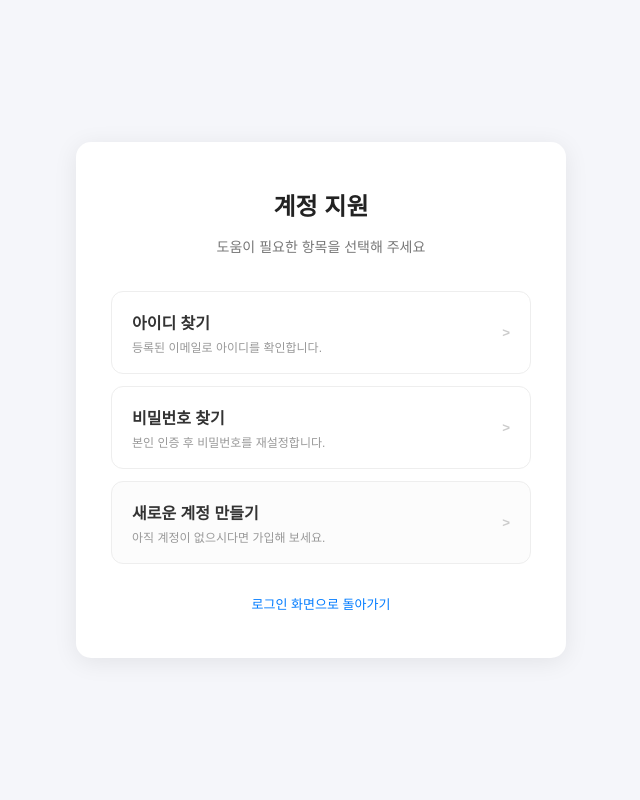
After one commit to seoyeon59/On-safe, a Flask app: template templates/support.html in a window 1280 px wide. The commit adds this page. Shown: the whole page, without its empty margins (319-959 px from the left). Run offline with Flask 3, Linux system fonts and the light colour scheme; the template is opened without the code that fills it, so the values that code supplies are empty; parts of the project's set-up code (start-up, migrations or seed data) failed here and were passed over.

Commit message:
아이디 및 비밀번호 찾기 추가

```diff
--- /dev/null
+++ b/static/support_style.css
@@ -0,0 +1,93 @@
+/* support_style.css */
+body {
+  font-family: 'Apple SD Gothic Neo', sans-serif;
+  background-color: #f5f6fa;
+  display: flex;
+  justify-content: center;
+  align-items: center;
+  height: 100vh;
+  margin: 0;
+}
+
+.support-container {
+  background: white;
+  padding: 45px 35px;
+  border-radius: 15px; /* 로그인 박스와 통일 */
+  box-shadow: 0 4px 25px rgba(0,0,0,0.08);
+  width: 100%;
+  max-width: 420px;
+  text-align: center;
+}
+
+h2 {
+  margin: 0 0 10px 0;
+  font-size: 24px;
+  color: #222;
+}
+
+p {
+  font-size: 14px;
+  color: #777;
+  margin-bottom: 35px;
+}
+
+.selection-list {
+  display: flex;
+  flex-direction: column;
+  gap: 12px;
+}
+
+.option-card {
+  display: flex;
+  justify-content: space-between;
+  align-items: center;
+  padding: 18px 20px;
+  border: 1px solid #eee;
+  border-radius: 12px;
+  background-color: #fff;
+  cursor: pointer;
+  transition: all 0.2s ease;
+  text-align: left;
+}
+
+.option-card:hover {
+  border-color: #000;
+  background-color: #f9f9f9;
+  transform: translateY(-2px);
+}
+
+.option-card .info strong {
+  display: block;
+  font-size: 16px;
+  color: #333;
+  margin-bottom: 4px;
+}
+
+.option-card .info span {
+  font-size: 12px;
+  color: #999;
+}
+
+.option-card .arrow {
+  color: #ccc;
+  font-weight: bold;
+}
+
+/* 회원가입 카드는 살짝 배경색을 다르게 하여 구분 */
+.option-card.highlight {
+  background-color: #fcfcfc;
+}
+
+.footer-link {
+  margin-top: 30px;
+}
+
+.footer-link a {
+  color: #007bff;
+  text-decoration: none;
+  font-size: 13px;
+}
+
+.footer-link a:hover {
+  text-decoration: underline;
+}
--- a/templates/camera.html
+++ b/templates/camera.html
@@ -4,7 +4,7 @@
   <meta charset="UTF-8">
   <meta name="viewport" content="width=device-width, initial-scale=1.0">
   <title>실시간 낙상 감지 시스템</title>
-  <link rel="stylesheet" href="{{ url_for('static', filename='style.css') }}">
+  <link rel="stylesheet" href="{{ url_for('static', filename='camera_style.css') }}">
 </head>
 <body>
   <div class="container">
@@ -37,6 +37,6 @@
     </div>
   </div>
 
-  <script src="{{ url_for('static', filename='script.js') }}"></script>
+  <script src="{{ url_for('static', filename='camera.js') }}"></script>
 </body>
 </html>
--- /dev/null
+++ b/templates/support.html
@@ -0,0 +1,44 @@
+<!DOCTYPE html>
+<html lang="ko">
+<head>
+  <meta charset="UTF-8">
+  <title>계정 찾기 선택</title>
+  <link rel="stylesheet" href="{{ url_for('static', filename='support_style.css') }}">
+</head>
+<body>
+  <div class="support-container">
+    <h2>계정 지원</h2>
+    <p>도움이 필요한 항목을 선택해 주세요</p>
+
+    <div class="selection-list">
+      <button type="button" class="option-card" onclick="location.href='/find-id'">
+        <div class="info">
+          <strong>아이디 찾기</strong>
+          <span>등록된 이메일로 아이디를 확인합니다.</span>
+        </div>
+        <span class="arrow">></span>
+      </button>
+
+      <button type="button" class="option-card" onclick="location.href='/find-pw'">
+        <div class="info">
+          <strong>비밀번호 찾기</strong>
+          <span>본인 인증 후 비밀번호를 재설정합니다.</span>
+        </div>
+        <span class="arrow">></span>
+      </button>
+
+      <button type="button" class="option-card highlight" onclick="location.href='/register'">
+        <div class="info">
+          <strong>새로운 계정 만들기</strong>
+          <span>아직 계정이 없으시다면 가입해 보세요.</span>
+        </div>
+        <span class="arrow">></span>
+      </button>
+    </div>
+
+    <div class="footer-link">
+      <a href="/">로그인 화면으로 돌아가기</a>
+    </div>
+  </div>
+</body>
+</html>
```
Also changed, not shown: app_test.py (+19 -14 lines), static/login_style.css (+66 -21 lines), templates/find_id.html (added, +22 -0 lines), templates/find_pw.html (added, +22 -0 lines), templates/login.html (+6 -2 lines).
